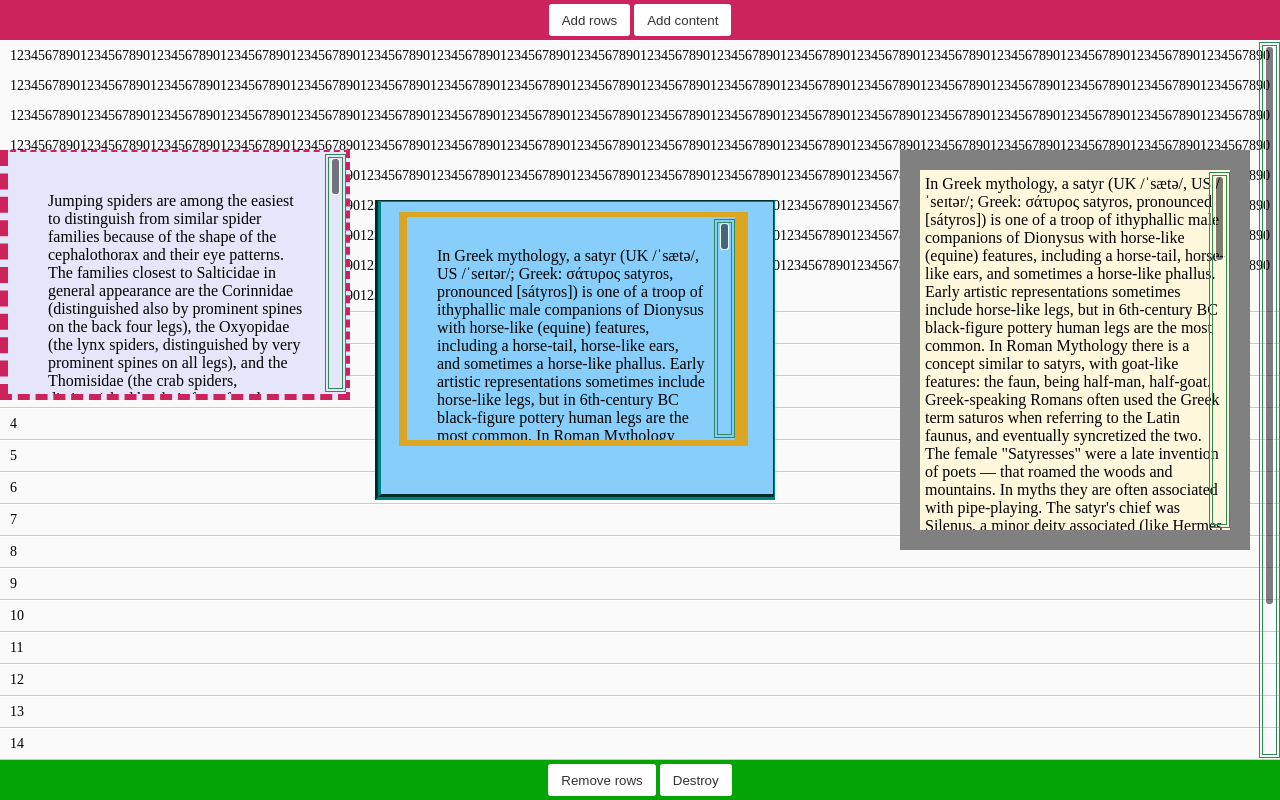
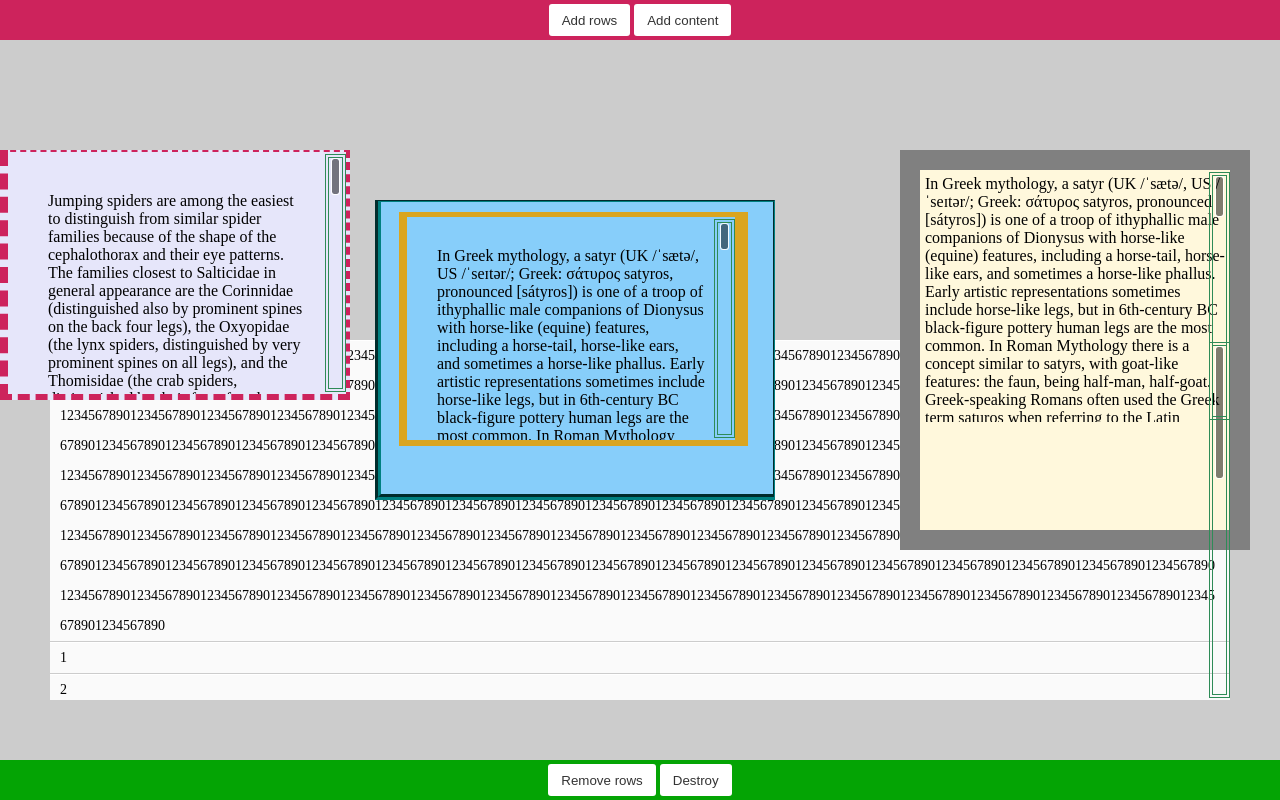
Before and after one commit to NickLargen/Styled-Scroll, a website: page demos/index.html in a window 1280 px wide. Drawn offline with Linux system fonts and the light colour scheme.

Commit message:
Support elements that don't fill their parent
Elements can now have a different width and height than their parent be
positioned within them. If a width is set the scrollbar will appear on
the right side of the wrapper so margin-right and right should be used
instead.

Introduced the sameClientWidth, sameClientHeight, and sameDimensions
options to opt IN to the higher performance layout of have the same
dimensions as the parent (sameClientWidth is required for Firefox
support). This replaces the previous customDimensions option.

```diff
--- a/demos/index.html
+++ b/demos/index.html
@@ -9,6 +9,13 @@
 
         <script type="text/javascript">
             function loaded() {
+
+                // window.StyledScroll.xx = '342421241232543534534534534534634634235235412424'
+                // console.log(window.StyledScroll.xx)
+                // console.log(Object.keys(window.StyledScroll))
+                // console.log(window.StyledScroll.defaultOptions)
+                // console.log(StyledScroll.defaultOptions.useNative)
+//                 console.log(StyledScroll.defaultOptions.useNative = true)
                 var ul = document.getElementById('elementToScroll');
 
                 var addRows = document.getElementById('add-rows');
@@ -37,9 +44,11 @@
                     addRows.click();
                 }
 
-                var styledScroll = new StyledScroll(ul, {disconnectScrollbar: true});
-                new StyledScroll(document.getElementById('static-list'));
-                new StyledScroll(document.getElementById('border-content'), {customDimensions: true});
+                var styledScroll = new StyledScroll(ul, {disconnectScrollbar: true}, {sameDimensions: true});
+                new StyledScroll(document.getElementById('static-list')).on('scrollStart', function () {
+                    console.log('Scroll started.');
+                });;
+                new StyledScroll(document.getElementById('border-content'));
                 new StyledScroll(document.getElementById('max-height-content'));
 
                 document.getElementById('destroy').onclick = function () {
@@ -67,6 +76,7 @@
         </script>
         <link rel="stylesheet" type="text/css" href="../demos/styles.css">
         <script type="text/javascript" src="../src/styled-scroll.js"></script>
+        <!--<script type="text/javascript" src="../dist/styled-scroll.min.js"></script>-->
     </head>
 
     <body onload="loaded()">
--- a/demos/styles.css
+++ b/demos/styles.css
@@ -66,7 +66,12 @@ button:hover {
 }
 
 #elementToScroll {
+    top:300px;
+    left:50px;
     text-align: left;
+    height:50%;
+    right: 50px;
+    position: absolute;
 }
 
 #elementToScroll > li {
@@ -153,7 +158,6 @@ button:hover {
     top: 2px;
     right: 0;
     bottom: 2px;
-
     width: 21px;
     padding: 0px 2px;
     box-sizing: border-box;
--- a/src/styled-scroll.js
+++ b/src/styled-scroll.js
@@ -1,7 +1,7 @@
 (function (window, document, undefined) {
 	'use strict';
 
-	var defaultOptions = {
+	StyledScroll.defaultOptions = {
 		refreshTriggers: {
 			contentChange: true,
 			elementResize: true
@@ -141,25 +141,30 @@
 	function StyledScroll(scrollElement, options) {
 		var self = this;
 		self._scrollElement = scrollElement;
+		var parent = scrollElement.parentNode;
 		self._options = options || {};
-		for (var property in defaultOptions) {
-			if (self._options[property] === undefined) self._options[property] = defaultOptions[property];
+		for (var property in StyledScroll.defaultOptions) {
+			if (self._options[property] === undefined) self._options[property] = StyledScroll.defaultOptions[property];
 		}
 
-		if (!self._options.customDimensions) {
-			self._scrollElement.style.maxHeight = '100%';
+		if (scrollElement.clientHeight > parent.clientHeight || getComputedStyle(scrollElement).maxHeight === 'none') {
+			scrollElement.style.maxHeight = '100%';
+		}
+
+		if (self._options.sameDimensions) {
+			self._options.sameClientWidth = self._options.sameClientHeight = true;
 		}
 
 		if (supportsWebkitOverflowScrolling) {
 			// Touch webkitOverflowScrolling enables momentum which is required for a good user experience
-			self._scrollElement.style.webkitOverflowScrolling = 'touch';
+			scrollElement.style.webkitOverflowScrolling = 'touch';
 			// IOS does not supprt hiding scrollbars with touch overflow scrolling so revert to native
 			self._options.useNative = true;
 
 			// Work around for IOS 8 issue with webkitOverflowScrolling where dynamically adding content does not immediately allow scrolling
 			var scrollForcer = document.createElement('div');
-			scrollForcer.setAttribute('style', 'position: absolute; height: calc(100% + 1px); width: 1px; top: 0; left: 0; visibility: hidden');
-			self._scrollElement.appendChild(scrollForcer);
+			scrollForcer.setAttribute('style', 'position:absolute;height:calc(100% + 1px);width:1px;top:0;left:0;visibility:hidden');
+			scrollElement.appendChild(scrollForcer);
 		}
 
 		// Fall back to native scrolling if necessary features are not supported
@@ -171,14 +176,14 @@
 				if (isUsingWidthHack) addZoomTrigger();
 			}
 			// With custom dimensions the width cannot be changed to hide the scrollbar so just default to native scrolling (Firefox)
-			if (self._options.customDimensions && isUsingWidthHack) self._options.useNative = true;
+			if (!self._options.sameClientWidth && isUsingWidthHack) self._options.useNative = true;
 		}
 
 		if (self._options.useNative) {
-			self._scrollElement.style.overflowY = 'auto';
+			scrollElement.style.overflowY = 'auto';
 		} else {
 			// Permanent scrollbars prevents unnecessary repaints when the scrollbar would no longer be needed
-			self._scrollElement.style.overflowY = 'scroll';
+			scrollElement.style.overflowY = 'scroll';
 			self._initScrollbar();
 		}
 
@@ -191,6 +196,7 @@
 		_initScrollbar: function () {
 			var self = this;
 			var scrollElement = self._scrollElement;
+			var parent = scrollElement.parentNode;
 
 			// Disable native scrollbar
 			scrollElement.classList.add('hide-scrollbar');
@@ -203,15 +209,18 @@
 				});
 
 				// Prevent user from scrolling the scrollbar into view
-				scrollElement.offsetParent.style.overflowX = 'hidden';
+				parent.style.overflowX = 'hidden';
 			} else if (supportsMsOverflowStyle) {
 				scrollElement.style.msOverflowStyle = 'none';
 			}
 
+			// Ensure the parent is positioned so that the scrollbars can be correctly placed
+			if (parent !== scrollElement.offsetParent) parent.style.position = 'relative';
+
 			// Create a new scrollbar
 			self._createTrack();
 			scrollElement.parentNode.appendChild(self._track);
-			var scrollbar = self._scrollbar = new Scrollbar(self, self._options.customDimensions, self._options.disconnectScrollbar);
+			var scrollbar = self._scrollbar = new Scrollbar(self);
 
 			self.refresh = function () {
 				scrollbar._requestUpdate();
@@ -386,20 +395,21 @@
 			}
 		},
 
-		getScrollableElement: function () {
+		getScrollElement: function () {
 			return this._scrollElement;
 		}
 	};
 
 	/* ========================= CLASS SCROLLBAR ========================= */
-	function Scrollbar(styledScroll, translateTrack, disconnect) {
+	function Scrollbar(styledScroll) {
 		var self = this;
-		self._track = styledScroll._track;
-		self._thumb = styledScroll._thumb;
+
+		Object.keys(styledScroll).forEach(function (property) {
+			self[property] = styledScroll[property]
+		});
+
 		self._thumbStyle = self._thumb.style;
-		self._scrollElement = styledScroll._scrollElement;
-		self._translateTrack = !!translateTrack;
-		self._shouldDisconnect = disconnect;
+		self._shouldDisconnect = self._options.disconnectScrollbar;
 		self._isHidden = false;
 
 		_addEventListener(self._scrollElement, 'scroll', self._scrollListener = function () { self._requestThumbUpdate(); });
@@ -408,7 +418,7 @@
 		self._initThumbEvents();
 	}
 
-	function getStyleValue(style) {
+	function getStyleFloat(style) {
 		return parseFloat(style) || 0;
 	}
 
@@ -459,6 +469,7 @@
 			}
 
 			var availableTrackHeight = self._calculateAvailableTrackHeight(clientHeight);
+			if (!self._options.sameDimensions) self._translateTrack();
 
 			var thumbHeight = availableTrackHeight * clientHeight / scrollHeight;
 			//A quick benchmark showed Math.max performance to be worse than an if statement on IE11
@@ -479,29 +490,43 @@
 			var trackCompStyle = getComputedStyle(this._track);
 			var thumbCompStyle = getComputedStyle(this._thumb);
 
-			if (this._translateTrack) {
-				var trackTop = getStyleValue(trackCompStyle.top),
-					trackBottom = getStyleValue(trackCompStyle.bottom),
-					borderTop = getStyleValue(trackCompStyle.borderTopWidth),
-					borderBottom = getStyleValue(trackCompStyle.borderBottomWidth);
+			if (this._options.sameClientHeight) {
+				availableTrackHeight = this._track.clientHeight;
+			} else {
+				var trackTop = getStyleFloat(trackCompStyle.top);
+				var trackBottom = getStyleFloat(trackCompStyle.bottom);
+				var borderTop = getStyleFloat(trackCompStyle.borderTopWidth);
+				var borderBottom = getStyleFloat(trackCompStyle.borderBottomWidth);
 
 				this._track.style.height = clientHeight - trackTop - trackBottom + 'px';
 				availableTrackHeight = clientHeight - trackTop - borderTop - trackBottom - borderBottom;
-
-				// Translate the scrollbar from the right of the parent div to the right of the scrolled div
-				var scrollCompStyle = getComputedStyle(this._scrollElement);
-				var parentCompStyle = getComputedStyle(this._scrollElement.offsetParent);
-				var rightOffset = getStyleValue(scrollCompStyle.borderRightWidth) + getStyleValue(scrollCompStyle.marginRight) + getStyleValue(parentCompStyle.paddingRight);
-				var topOffset = getStyleValue(scrollCompStyle.borderTopWidth) + getStyleValue(scrollCompStyle.marginTop) + getStyleValue(parentCompStyle.paddingTop);
-				this._track.style[transformPrefixed] = 'translate(-' + rightOffset + 'px,' + topOffset + 'px)';
-			} else {
-				availableTrackHeight = this._track.clientHeight;
 			}
 
-			availableTrackHeight -= getStyleValue(thumbCompStyle.top) + getStyleValue(thumbCompStyle.bottom);
-			availableTrackHeight -= getStyleValue(trackCompStyle.paddingTop) + getStyleValue(trackCompStyle.paddingBottom);
+			availableTrackHeight -= getStyleFloat(thumbCompStyle.top) + getStyleFloat(thumbCompStyle.bottom);
+			availableTrackHeight -= getStyleFloat(trackCompStyle.paddingTop) + getStyleFloat(trackCompStyle.paddingBottom);
 
 			return availableTrackHeight;
+		},
+
+		_translateTrack: function () {
+			var scrollCompStyle = getComputedStyle(this._scrollElement);
+			var parentCompStyle = getComputedStyle(this._scrollElement.parentNode);
+			var translation = '';
+
+			if (!this._options.sameClientWidth) {
+				// Translate the scrollbar from the right of the parent div to the right of the scrolled div
+				var rightOffset = getStyleFloat(scrollCompStyle.right) + getStyleFloat(scrollCompStyle.borderRightWidth) + getStyleFloat(scrollCompStyle.marginRight) + getStyleFloat(parentCompStyle.paddingRight);
+
+				translation += 'translateX(' + -1 * rightOffset + 'px)';
+			}
+
+			if (!this._options.sameClientHeight) {
+				var topOffset = getStyleFloat(scrollCompStyle.top) + getStyleFloat(scrollCompStyle.borderTopWidth) + getStyleFloat(scrollCompStyle.marginTop) + getStyleFloat(parentCompStyle.paddingTop);
+
+				translation += 'translateY(' + topOffset + 'px)';
+			}
+
+			if (translation) this._track.style[transformPrefixed] = translation;
 		},
 
 		// Calculate the percentage that the element is currently scrolled and multiply it by the length the thumb can scroll
```
